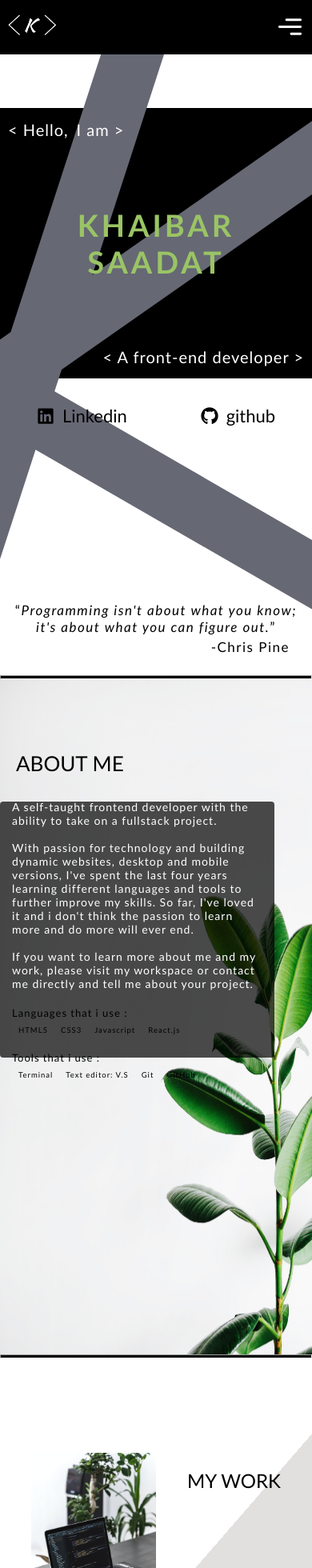
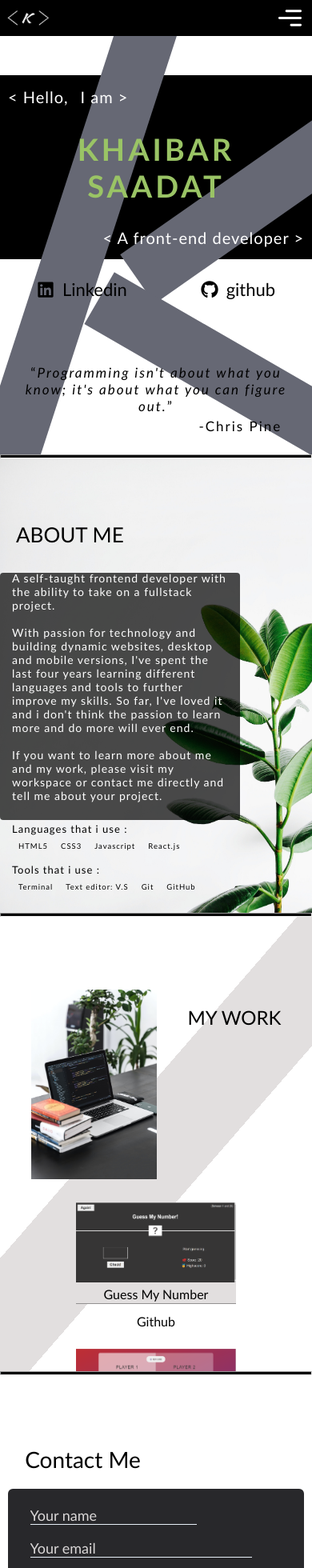
Before and after one commit to khybe/my-portfolio-1.0, a React (Create React App) app: page / in a window 390 px wide. Shown: the top 1960 px of the page at 80% size. Built offline with nearby package versions, Linux system fonts and the light colour scheme; the HTML template or start-up script is replaced by a standard one.

Commit message:
Refactore all sections for better mobile height and widht responsivness

```diff
--- a/src/components/about-me/AboutMe.css
+++ b/src/components/about-me/AboutMe.css
@@ -3,28 +3,32 @@
 #about-me {
   position: relative;
   width: 100vw;
-  min-height: 100vh;
-  padding-top: 7vh;
+  height: 100vh;
+  min-width: 320px;
+  min-height: 568px;
+  max-height: 568px;
+  overflow: hidden;
+  padding-top: 8%;
 }
 
 .contents-ctr {
   width: 88%;
+  max-width: 300px;
   position: relative;
 }
 
 .contents-ctr .title {
   font-size: 2.6rem;
   font-weight: 300;
-  margin-top: 3rem;
+  margin-top: 16%;
   margin-left: 2rem;
 }
 
 .bio-bg,
 .bio {
   width: 100%;
-  min-height: 32rem;
-  overflow: hidden;
-  padding: 3rem 1.5rem;
+  min-height: 67%;
+  padding: 10% 1.5rem;
   position: absolute;
   top: 3.8vh;
   left: 0;
@@ -46,7 +50,11 @@
 .bio .languages,
 .bio .tools {
   color: #000;
-  margin-top: 2rem;
+  margin-top: 2.5rem;
+}
+
+.bio .tools {
+  margin-top: 1.5rem;
 }
 
 .languages h4,
@@ -64,7 +72,7 @@
 
 #about-me .vert-bg {
   width: 100%;
-  height: 100vh;
+  height: 100%;
   position: absolute;
   top: 0;
   z-index: -1;
--- a/src/components/contact-me/ContactMe.css
+++ b/src/components/contact-me/ContactMe.css
@@ -44,9 +44,10 @@ input::-webkit-scrollbar-thumb:hover {
 #contact-me {
   position: relative;
   width: 100vw;
+  height: 100vh;
   min-width: 320px;
-  height: 100vh;
   min-height: 568px;
+  max-height: 568px;
   padding-top: 8vh;
 }
 
--- a/src/components/home/Home.css
+++ b/src/components/home/Home.css
@@ -1,15 +1,20 @@
 /* ----Mobile-First---- */
 /* Starting from the smallest, iphone 5/SE size: 320x568*/
 #home {
+  position: relative;
   width: 100vw;
   height: 100vh;
-  padding-top: 8vh;
-  position: relative;
+  min-width: 320px;
+  min-height: 568px;
+  max-height: 568px;
+  overflow: hidden;
+  padding-top: 8%;
 }
 
 .contents {
-  margin-top: 8vh;
-  width: 100vw;
+  margin-top: 16%;
+  width: 100%;
+  min-height: 295px;
   position: relative;
 }
 
@@ -17,6 +22,8 @@
 .card-contents {
   width: 100%;
   height: 40vh;
+  min-height: 230px;
+  max-height: 230px;
   padding: 1.5rem 1rem;
   position: absolute;
 }
@@ -40,7 +47,7 @@
 }
 
 .hello span {
-  margin-left: 1rem;
+  margin-left: 1.5rem;
 }
 
 .card-contents h1 {
@@ -59,11 +66,11 @@
 }
 
 .contents .links {
-  width: 100vw;
+  width: 100%;
   display: flex;
   justify-content: space-around;
   position: absolute;
-  top: 44vh;
+  bottom: 4.5%;
   z-index: 3;
   font-size: 2.2rem;
 }
@@ -80,9 +87,9 @@
 }
 
 .quote {
-  width: 100%;
+  width: 95%;
   font-size: 1.7rem;
-  letter-spacing: 0.15rem;
+  letter-spacing: 0.2rem;
   padding: 0 0.8rem;
   text-align: center;
   position: absolute;
@@ -103,8 +110,8 @@
 .k {
   position: relative;
   width: 100%;
-  height: 100vh;
-  top: -29vh;
+  height: 100%;
+  top: -75%;
 }
 
 .k * {
@@ -115,21 +122,21 @@
 }
 
 .k .vert-line {
-  height: 113vh;
+  height: 116%;
   transform: rotate(18deg);
-  left: 8%;
+  left: 16%;
 }
 
 .k .diag-1 {
-  height: 90vh;
+  height: 90%;
   transform: rotate(55deg);
   top: -2vh;
-  left: 70%;
+  left: 85%;
 }
 
 .k .diag-2 {
-  height: 72vh;
+  height: 72%;
   transform: rotate(-60deg);
   bottom: -26%;
-  left: 60%;
+  left: 65%;
 }
--- a/src/components/layout/Navbar.css
+++ b/src/components/layout/Navbar.css
@@ -4,7 +4,8 @@
   color: #fff;
   width: 100vw;
   height: 8vh;
-  max-height: 75px;
+  max-height: 45px;
+  min-height: 40px;
   display: flex;
   justify-content: space-between;
   position: fixed;
@@ -13,8 +14,8 @@
 }
 
 .logo img {
-  width: 70px;
-  height: 7.5vh;
+  width: 60px;
+  height: 100%;
   max-height: 75px;
   margin-left: 0.5rem;
 }
@@ -34,7 +35,7 @@
   flex-direction: column;
   align-items: center;
   position: absolute;
-  top: 7.2vh;
+  top: 100%;
   font-size: 1.8rem;
   letter-spacing: 0.1rem;
 }
--- a/src/components/my-work/MyWork.css
+++ b/src/components/my-work/MyWork.css
@@ -1,8 +1,13 @@
 /* ----Mobile-First---- */
 /* Starting from the smallest, iphone 5/SE size: 320x568*/
 #my-work {
+  position: relative;
   width: 100vw;
   height: 100vh;
+  min-width: 320px;
+  min-height: 568px;
+  max-height: 568px;
+  overflow: hidden;
   padding-top: 8vh;
   display: flex;
   flex-direction: column;
@@ -23,7 +28,7 @@
   display: flex;
   flex-direction: row-reverse;
   justify-content: space-around;
-  margin-top: 6vh;
+  margin-top: 6%;
 }
 
 .vert-up .title {
@@ -33,6 +38,6 @@
 }
 
 #my-work .work-space-pic {
-  width: 40vw;
-  height: 30vh;
+  width: 45%;
+  height: 100%;
 }
--- a/src/components/my-work/Project.css
+++ b/src/components/my-work/Project.css
@@ -1,7 +1,8 @@
 /* ----Mobile-First---- */
 /* Starting from the smallest, iphone 5/SE size: 320x568*/
 .project {
-  width: 72%;
+  width: 75%;
+  max-width: 200px;
   margin: auto;
   margin-bottom: 2.5rem;
   text-align: center;
@@ -30,5 +31,6 @@
 }
 
 .project a:hover {
-  font-weight: 400;
+  font-weight: 500;
+  box-shadow: 8px 4px 4px gray;
 }
--- a/src/components/my-work/Projects.css
+++ b/src/components/my-work/Projects.css
@@ -19,8 +19,8 @@
 }
 
 .vert-down {
-  width: 75vw;
-  height: 60vh;
+  width: 80%;
+  height: 60%;
   display: flex;
   flex-direction: column;
   align-items: center;
@@ -29,14 +29,15 @@
 
 .projects {
   width: 100%;
-  height: 68%;
+  height: 70%;
+  margin-top: 2rem;
   display: flex;
   flex-direction: column;
   overflow-y: scroll;
 }
 
 .vert-down .scroll-down {
-  margin-top: 1rem;
+  margin-top: 1.5rem;
   font-size: 1.4rem;
   font-weight: 400;
 }
```
